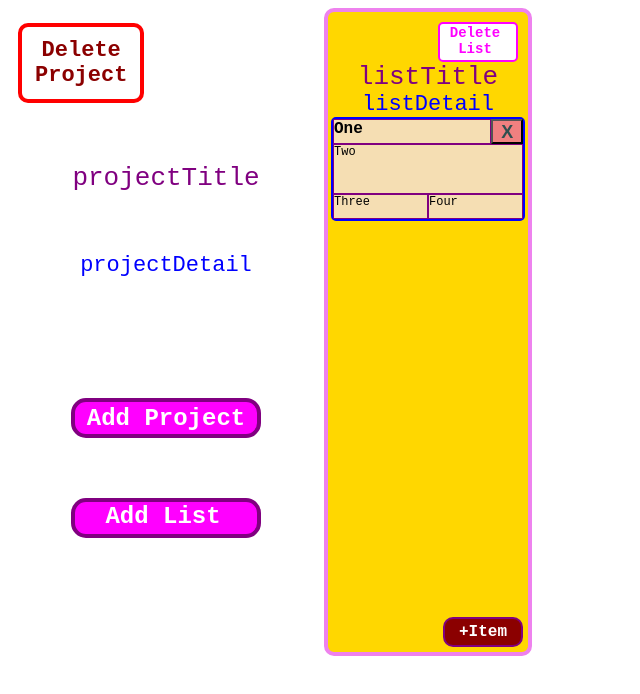
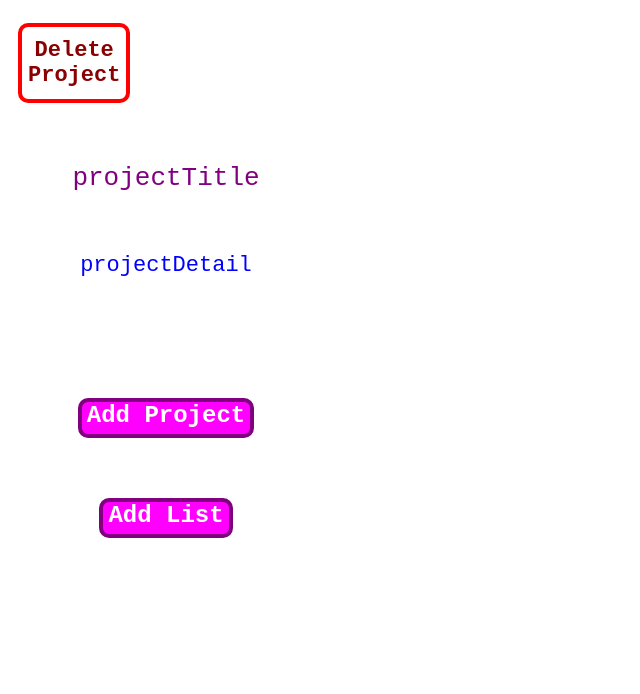
Before and after one commit to myopicOracle/todo-list-odin-path, a website built with webpack: page src/template.html in a window 1280 px wide. Shown: the whole page, without its empty margins (0-640 px from the left). Built offline with nearby package versions, Linux system fonts and the light colour scheme.

Commit message:
Fix new items adding to form container i/o list; remove sample list

```diff
--- a/src/_appendInputs.js
+++ b/src/_appendInputs.js
@@ -1,5 +1,6 @@
 import _deleteElement from "./_delete.js";
-import { contentContainer } from "./global_scope.js";
+import _showForm from "./_showForm.js";
+import { contentContainer, buttonAddItem } from "./global_scope.js";
 
 let projectCounter = 1;
 let listCounter = 0;
@@ -30,6 +31,9 @@ export default function _appendInputsToDisplay(e) {
   const nameInput = document.querySelector(".name").value;
   quadrantOne.textContent = nameInput;
 
+  // test
+  console.log("response from: _appendInputs function scope")
+
   if (e.target.classList.contains("project")) {
     projectCounter += 1;
     let identifier = `project-${projectCounter}`;
@@ -51,7 +55,8 @@ export default function _appendInputsToDisplay(e) {
   if (e.target.classList.contains("list")) {
     listCounter += 1;
     let identifier = `list-${listCounter}`;
-    inputsContainer.setAttribute("class", `list ${identifier}`);
+    inputsContainer.setAttribute("id", `${identifier}`);
+    inputsContainer.setAttribute("class", "list wrapper");
 
     inputsContainer.appendChild(deleteListButton);
 
@@ -63,15 +68,25 @@ export default function _appendInputsToDisplay(e) {
     inputsContainer.appendChild(quadrantOne);
     inputsContainer.appendChild(quadrantFour);
 
+    buttonAddItem.setAttribute("class", "buttonAddItem item button add");
+    buttonAddItem.style.cssText += "position: absolute; right: 5px; bottom: 5px; color: white; background-color: darkred; font-family: monospace; font-size: 16px; font-weight: 700; width: 40%; height: 30px; margin: 0 auto; border: 2px solid purple; border-radius: 10px;";
+    buttonAddItem.textContent = "+Item";
+    inputsContainer.appendChild(buttonAddItem);
+
     let parentContainer = document.querySelector(`.project-${projectCounter}`);
     parentContainer.appendChild(inputsContainer);
   }
 
   if (e.target.classList.contains("item")) {
+    ///////////////////
+    console.log(e.target)
+    ///////////////////
     itemCounter += 1;
     let identifier = `item-${itemCounter}`;
     inputsContainer.setAttribute("class", `item wrapper ${identifier}`);
-
+    ///////////////////
+    console.log(inputsContainer)
+    ///////////////////
     const detailsInput = document.querySelector(".details").value;
     quadrantTwo.textContent = detailsInput;
     const dueDateInput = document.querySelector(".dueDate").value;
@@ -89,7 +104,12 @@ export default function _appendInputsToDisplay(e) {
     inputsContainer.appendChild(quadrantFour);
 
     inputsContainer.appendChild(deleteItemButton);
-    e.target.parentElement.appendChild(inputsContainer);
+    ///////////////////
+    console.log(e.target.parentElement)
+    ///////////////////
+    const targetListId = e.target.parentElement.id.slice(0,-5)
+    const targetList = document.getElementById(`${targetListId}`)
+    targetList.appendChild(inputsContainer);
 
   }
 
--- a/src/_showForm.js
+++ b/src/_showForm.js
@@ -33,13 +33,18 @@ export default function _showForm(e) {
 
     containerInstance.appendChild(formName);
     containerInstance.appendChild(formDueDate);
+
   } else if (e.target.classList.contains("list")) {
     formName.placeholder = "LIST TITLE";
     formButton.setAttribute("class", "list form submit");
 
     containerInstance.appendChild(formName);
     containerInstance.appendChild(formPriority);
+
   } else if (e.target.classList.contains("item")) {
+    const getListId = e.target.parentElement.getAttribute('id')
+    containerInstance.setAttribute('id', `${getListId}-item`)
+
     formName.placeholder = "TO-DO TASK NAME";
     formButton.setAttribute("class", "item form submit");
 
@@ -47,6 +52,7 @@ export default function _showForm(e) {
     containerInstance.appendChild(formDetails);
     containerInstance.appendChild(formDueDate);
     containerInstance.appendChild(formPriority);
+
   } else alert("ERROR");
 
   containerInstance.appendChild(formButton);
--- a/src/global_scope.js
+++ b/src/global_scope.js
@@ -20,16 +20,20 @@ const formButton = document.createElement("button");
 
 const projectArray = [];
 
+let currentProject;
+let currentList;
+let currentItem;
+
 // --- exports below this line ---
 export default function defaultOnPageLoad() {
   // if in global scope, causes els to be overwritten
-  const sampleList = document.createElement("div");
-  const sampleItem = document.createElement("div");
+  // const sampleList = document.createElement("div");
+  // const sampleItem = document.createElement("div");
 
-  const quadrantOne = document.createElement("div");
-  const quadrantTwo = document.createElement("div");
-  const quadrantThree = document.createElement("div");
-  const quadrantFour = document.createElement("div");
+  // const quadrantOne = document.createElement("div");
+  // const quadrantTwo = document.createElement("div");
+  // const quadrantThree = document.createElement("div");
+  // const quadrantFour = document.createElement("div");
 
   const deleteProjectButton = document.createElement("button");
   deleteProjectButton.setAttribute("class", "project button delete");
@@ -66,50 +70,53 @@ export default function defaultOnPageLoad() {
 
   addPanelButtons();
 
-  // Create sample list and item
-  sampleList.setAttribute("class", "list wrapper sample");
-  sampleItem.setAttribute("class", "item wrapper sample");
-  listTitle.setAttribute("class", "inputs listTitle");
-  listDetail.setAttribute("class", "inputs listDetail");
-
-  listTitle.textContent = "listTitle";
-  listDetail.textContent = "listDetail";
-
-  quadrantOne.setAttribute("class", "quadrantOne quadrant");
-  quadrantTwo.setAttribute("class", "quadrantTwo quadrant");
-  quadrantThree.setAttribute("class", "quadrantThree quadrant");
-  quadrantFour.setAttribute("class", "quadrantFour quadrant");
-  deleteItemButton.setAttribute("class", "item button delete");
-
-  quadrantOne.textContent = "One";
-  quadrantTwo.textContent = "Two";
-  quadrantThree.textContent = "Three";
-  quadrantFour.textContent = "Four";
-  deleteItemButton.textContent = "X";
-
-  sampleItem.appendChild(quadrantOne);
-  sampleItem.appendChild(quadrantTwo);
-  sampleItem.appendChild(quadrantThree);
-  sampleItem.appendChild(quadrantFour);
-  sampleItem.appendChild(deleteItemButton);
-
-  // Add completed list to right-hand content box
   const projectContainer = document.createElement("div");
   projectContainer.setAttribute("class", "project-container project-1");
   contentContainer.appendChild(projectContainer);
 
-  sampleList.appendChild(deleteListButton);
-  sampleList.appendChild(listTitle);
-  sampleList.appendChild(listDetail);
-  sampleList.appendChild(sampleItem);
+  // // Create sample list and item
+  // sampleList.setAttribute("class", "list wrapper sample");
+  // sampleItem.setAttribute("class", "item wrapper sample");
+  // listTitle.setAttribute("class", "inputs listTitle");
+  // listDetail.setAttribute("class", "inputs listDetail");
 
-  buttonAddItem.setAttribute("class", "buttonAddItem item button add");
-  sampleList.style.cssText = "position: relative;";
-  buttonAddItem.style.cssText = "position: absolute; right: 5px; bottom: 5px; color: white; background-color: darkred; font-family: monospace; font-size: 16px; font-weight: 700; width: 40%; height: 30px; margin: 0 auto; border: 2px solid purple; border-radius: 10px;";
-  buttonAddItem.textContent = "+Item";
-  sampleList.appendChild(buttonAddItem);
+  // listTitle.textContent = "listTitle";
+  // listDetail.textContent = "listDetail";
 
-  projectContainer.appendChild(sampleList);
+  // quadrantOne.setAttribute("class", "quadrantOne quadrant");
+  // quadrantTwo.setAttribute("class", "quadrantTwo quadrant");
+  // quadrantThree.setAttribute("class", "quadrantThree quadrant");
+  // quadrantFour.setAttribute("class", "quadrantFour quadrant");
+  // deleteItemButton.setAttribute("class", "item button delete");
+
+  // quadrantOne.textContent = "One";
+  // quadrantTwo.textContent = "Two";
+  // quadrantThree.textContent = "Three";
+  // quadrantFour.textContent = "Four";
+  // deleteItemButton.textContent = "X";
+
+  // sampleItem.appendChild(quadrantOne);
+  // sampleItem.appendChild(quadrantTwo);
+  // sampleItem.appendChild(quadrantThree);
+  // sampleItem.appendChild(quadrantFour);
+  // sampleItem.appendChild(deleteItemButton);
+
+  // // Add completed list to right-hand content box
+  // const projectContainer = document.createElement("div");
+  // projectContainer.setAttribute("class", "project-container project-1");
+  // contentContainer.appendChild(projectContainer);
+
+  // sampleList.appendChild(deleteListButton);
+  // sampleList.appendChild(listTitle);
+  // sampleList.appendChild(listDetail);
+  // sampleList.appendChild(sampleItem);
+
+  // buttonAddItem.setAttribute("class", "buttonAddItem item button add");
+  // sampleList.style.cssText = "position: relative;";
+  // buttonAddItem.style.cssText = "position: absolute; rfight: 5px; bottom: 5px; color: white; background-color: darkred; font-family: monospace; font-size: 16px; font-weight: 700; width: 40%; height: 30px; margin: 0 auto; border: 2px solid purple; border-radius: 10px;";
+  // buttonAddItem.textContent = "+Item";
+  // sampleList.appendChild(buttonAddItem);
+
 }
 
 export const addPanelButtons = function () {
--- a/src/styles.css
+++ b/src/styles.css
@@ -38,11 +38,11 @@
 
 .list {
   width: 50%;
-  height: 80%;
+  height: max-content;
   background-color: gold;
   border: 4px solid violet;
   border-radius: 10px;
-  padding-left: 0;
+  padding: 10px 10px 50px 10px;
   /*  */
   position: relative;
   display: flex;
@@ -57,7 +57,7 @@
   border: 2px solid blue;
   border-radius: 5px;
   list-style-type: none;
-  padding: 0;
+  margin: 5px 0;
   /*  */
   display: grid;
   grid-template-columns: repeat(6, 1fr);
@@ -87,11 +87,12 @@ button.add {
   font-family: monospace;
   font-size: 24px;
   font-weight: 900;
-  width: 60%;
+  width: max-content;
   height: 40px;
   margin: 0 auto;
+  padding: 0 5px 5px 5px;
   border: 4px solid purple;
-  border-radius: 15px;
+  border-radius: 10px;
 }
 
 .projectTitle,
@@ -151,14 +152,18 @@ button.add {
 }
 
 .list.delete {
+  /* position: absolute; */
+  /* right: 10px; */
+  /* top: 10px; */
   color: magenta;
   background-color: white;
   font-family: monospace;
   font-size: 14px;
   font-weight: 700;
-  width: 40%;
-  height: 40px;
-  margin: 10px 10px 0 auto;
+  width: max-content;
+  height: min-content;
+  padding: 5px;
+  margin: 0 -2px 20px auto;
   border: 2px solid magenta;
   border-radius: 5px;
 }
@@ -169,7 +174,7 @@ button.add {
   font-family: monospace;
   font-size: 22px;
   font-weight: 900;
-  width: 40%;
+  width: min-content;
   height: 80px;
   margin: -15px auto 0 10px;
   border: 4px solid red;
```
Also changed, not shown: TBD.md (+1 -0 lines).
